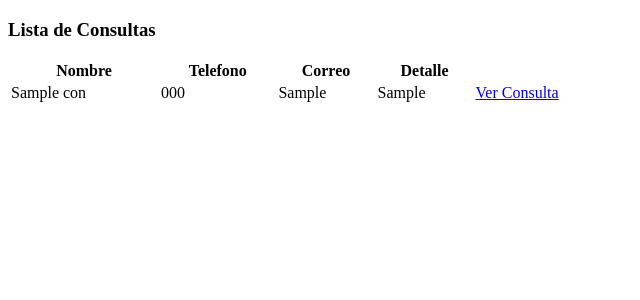
After one commit to ValeriaRod8/Proyecto_Ambiente_Web_Cliente_Servidor, a PHP site: page /Pagina/listConsultas.php in a window 1280 px wide. The commit adds this page. Shown: the top 300 px of the page, without its empty margins (0-640 px from the left). Run offline with PHP 8.4, Linux system fonts and the light colour scheme; tables that the repository leaves empty hold one stand-in row (values such as "Sample post").

Commit message:
Select Consultas

```diff
--- a/DAL/consulta.php
+++ b/DAL/consulta.php
@@ -2,13 +2,14 @@
 
 require_once "conexion.php";
 
-function insertConsulta($pNombre, $pCorreo, $pTelefono, $pDetalle) {
+function insertConsulta($pNombre, $pCorreo, $pTelefono, $pDetalle)
+{
     $retorno = false;
 
     try {
         $oConexion = Conecta();
 
-        if(mysqli_set_charset($oConexion, "utf8")){
+        if (mysqli_set_charset($oConexion, "utf8")) {
             $stmt = $oConexion->prepare("insert into consultas (nombre, correo, telefono, detalle) values (?, ?, ?, ?)");
             $stmt->bind_param("ssss", $iNombre, $iCorreo, $iTelefono, $iDetalle);
 
@@ -17,26 +18,48 @@ function insertConsulta($pNombre, $pCorreo, $pTelefono, $pDetalle) {
             $iTelefono = $pTelefono;
             $iDetalle = $pDetalle;
 
-            if($stmt->execute()){
+            if ($stmt->execute()) {
                 $retorno = true;
             }
-
         }
-
     } catch (\Throwable $th) {
         echo $th;
-    }finally{
+    } finally {
         Desconecta($oConexion);
     }
 
     return $retorno;
 }
 
-function testConectar() {
+function getArrayConsulta($sql)
+{
+    try {
+        $oConexion = Conecta();
+
+        //generar la consulta
+        if (mysqli_set_charset($oConexion, "utf8")) {
+
+            if (!$result = mysqli_query($oConexion, $sql)) die(); //cancelamos el programa
+
+            $retorno = array();
+
+            while ($row = mysqli_fetch_array($result)) {
+                $retorno[] = $row;
+            }
+        }
+    } catch (\Throwable $th) {
+        echo $th;
+    } finally {
+        Desconecta($oConexion);
+    }
+    return $retorno;
+}
+
+function testConectar()
+{
     try {
         $oConexion = Conecta();
         echo "Conectado a la Base de Datos";
-
     } catch (\Throwable $th) {
         echo $th;
     } finally {
--- a/index.php
+++ b/index.php
@@ -7,7 +7,6 @@
     <title>Pagina</title>
     <link rel="stylesheet" href="assets/css/normalize.css">
     <link rel="stylesheet" href="https://cdnjs.cloudflare.com/ajax/libs/font-awesome/6.4.2/css/all.min.css" integrity="sha512-z3gLpd7yknf1YoNbCzqRKc4qyor8gaKU1qmn+CShxbuBusANI9QpRohGBreCFkKxLhei6S9CQXFEbbKuqLg0DA==" crossorigin="anonymous" referrerpolicy="no-referrer" />
-    <link rel="preload" href="assets/css/style.css">
     <link rel="stylesheet" href="assets/css/style.css">
     <link rel="stylesheet" href="assets/css/servicio.css">
 </head>
--- /dev/null
+++ b/listConsultas.php
@@ -0,0 +1,42 @@
+<!DOCTYPE html>
+<html lang="en">
+
+<head>
+    <meta charset="UTF-8">
+    <meta name="viewport" content="width=device-width, initial-scale=1.0">
+    <title>Lista de Consultas</title>
+</head>
+
+<body>
+    <?php
+    require_once "DAL/consulta.php";
+    $query = "select id, nombre, telefono, correo, detalle from consultas";
+    $consultas = getArrayConsulta($query);
+    echo "<div>";
+    echo "<h3>Lista de Consultas</h3>";
+    echo "<table width=50%>";
+    echo "<tr>";
+    echo "<th>Nombre</th>";
+    echo "<th>Telefono</th>";
+    echo "<th>Correo</th>";
+    echo "<th>Detalle</th>";
+    echo "</tr>";
+    if (!empty($consultas)) {
+        foreach ($consultas  as $consulta) {
+            echo "<tr>";
+            echo "<td>" . $consulta['nombre'] . "</td>";
+            echo "<td>" . $consulta['telefono'] . "</td>";
+            echo "<td>" . $consulta['correo'] . "</td>";
+            echo "<td>" . $consulta['detalle'] . "</td>";
+            echo "<td><a href=mostrarAlumno.php?id={$consulta['id']}>Ver Consulta</a></td>";
+            echo "</tr>";
+        }
+    } else {
+        echo "<tr><td>No hay Consultas</td></tr>";
+    }
+    echo "</table>";
+    echo "</div>";
+    ?>
+</body>
+
+</html>
```
